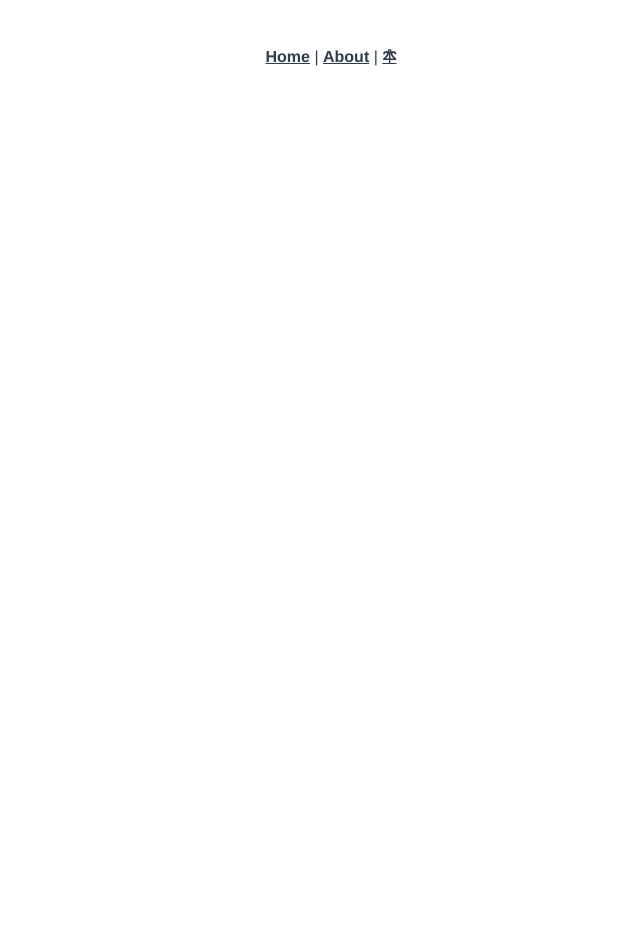
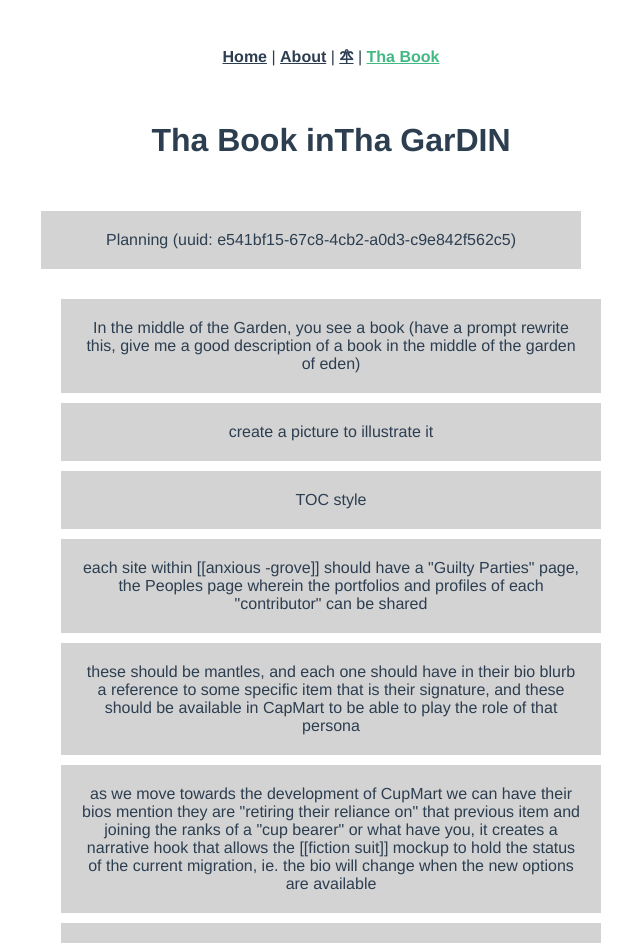
Before and after one commit to BBuchholz/anxious-grove, a Vue app: page /thaBooK in a window 1280 px wide. Before the commit this address had no page. Shown: the top 943 px of the page, without its empty margins (309-949 px from the left). Before the commit the page ends 800 px from the top, so only its background shows below. Built offline with nearby package versions, Linux system fonts and the light colour scheme.

Commit message:
Add Tha Book

```diff
--- a/src/App.vue
+++ b/src/App.vue
@@ -2,7 +2,8 @@
   <nav>
     <router-link to="/">Home</router-link> |
     <router-link to="/about">About</router-link> |
-    <router-link to="/myriad">🜾</router-link>
+    <router-link to="/myriad">🜾</router-link> |
+    <router-link to="/thabook">Tha Book</router-link>
   </nav>
   <router-view />
 </template>
--- /dev/null
+++ b/src/components/ThaBookLinks.vue
@@ -0,0 +1,79 @@
+<template>
+  <div class="hello">
+    <h1>Tha Book inTha GarDIN</h1>
+    <div class="table">
+      <ul>
+        <li>Planning (uuid: e541bf15-67c8-4cb2-a0d3-c9e842f562c5)</li>
+        <ul>
+          <li>
+            In the middle of the Garden, you see a book (have a prompt rewrite
+            this, give me a good description of a book in the middle of the
+            garden of eden)
+          </li>
+          <li>create a picture to illustrate it</li>
+          <li>TOC style</li>
+          <li>
+            each site within [[anxious -grove]] should have a "Guilty Parties"
+            page, the Peoples page wherein the portfolios and profiles of each
+            "contributor" can be shared
+          </li>
+          <li>
+            these should be mantles, and each one should have in their bio blurb
+            a reference to some specific item that is their signature, and these
+            should be available in CapMart to be able to play the role of that
+            persona
+          </li>
+          <li>
+            as we move towards the development of CupMart we can have their bios
+            mention they are "retiring their reliance on" that previous item and
+            joining the ranks of a "cup bearer" or what have you, it creates a
+            narrative hook that allows the [[fiction suit]] mockup to hold the
+            status of the current migration, ie. the bio will change when the
+            new options are available
+          </li>
+          <li>
+            we will not distinguish between personas, so as to encourage perusal
+            of all the persona pages, this gets visitors looking at people's
+            portfolios and profiles...
+          </li>
+        </ul>
+      </ul>
+    </div>
+  </div>
+</template>
+
+<script lang="ts">
+import { defineComponent } from "vue";
+
+export default defineComponent({
+  name: "AboutLinks",
+  props: {
+    msg: String,
+  },
+});
+</script>
+
+<!-- Add "scoped" attribute to limit CSS to this component only -->
+<style scoped>
+h3 {
+  margin: 40px 0 0;
+}
+.table {
+  display: table;
+  margin: 0 auto;
+}
+ul {
+  list-style: none;
+  padding: 10px;
+  margin: 10px;
+}
+ul li {
+  margin: 10px;
+  padding: 20px;
+  max-width: 500px;
+  background: lightgray;
+}
+a {
+  color: #42b983;
+}
+</style>
--- a/src/router/index.ts
+++ b/src/router/index.ts
@@ -1,6 +1,7 @@
 import { createRouter, createWebHistory, RouteRecordRaw } from "vue-router";
 import HomeView from "../views/HomeView.vue";
 import MyriadView from "../views/MyriadView.vue";
+import ThaBookView from "../views/ThaBookView.vue";
 
 const routes: Array<RouteRecordRaw> = [
   {
@@ -12,6 +13,11 @@ const routes: Array<RouteRecordRaw> = [
     path: "/myriad",
     name: "myriad",
     component: MyriadView,
+  },
+  {
+    path: "/thaBooK",
+    name: "thaBooK",
+    component: ThaBookView,
   },
   {
     path: "/about",
--- /dev/null
+++ b/src/views/ThaBookView.vue
@@ -0,0 +1,21 @@
+<template>
+  <div class="thabook">
+    <ThaBookLinks />
+    <!-- <img
+      alt="A Technician In A Cyberpunk Occult Style Working On An Engine"
+      src="../assets/Imagine_Occult-Technician_with-stamp.jpg"
+    /> -->
+  </div>
+</template>
+
+<script lang="ts">
+import { defineComponent } from "vue";
+import ThaBookLinks from "@/components/ThaBookLinks.vue"; // @ is an alias to /src
+
+export default defineComponent({
+  name: "ThaBookView",
+  components: {
+    ThaBookLinks,
+  },
+});
+</script>
```
